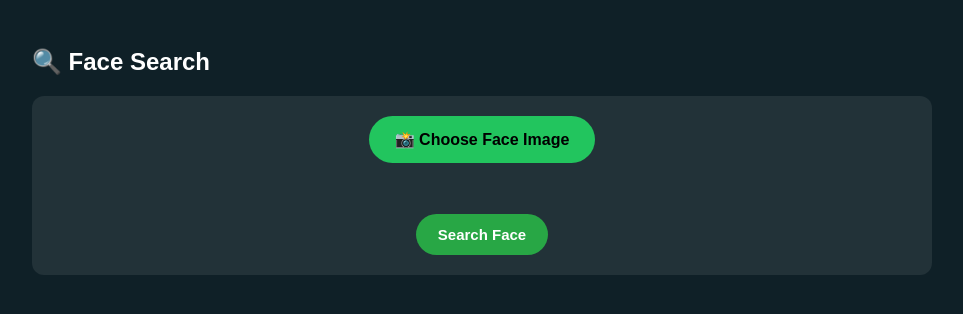
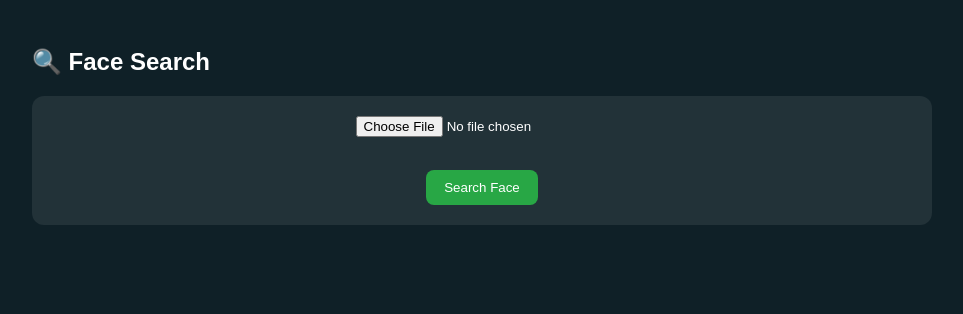
Before and after one commit to MeenuDevil2005/Local_Server, a Flask app: page /face_search in a window 1280 px wide. Shown: the top 314 px of the page, without its empty margins (158-1121 px from the left). Run offline with Flask 3, Linux system fonts and the light colour scheme.

Commit message:
Refactor face search HTML and styles
Updated styles for improved layout and added progress overlay.

```diff
--- a/templates/face_search.html
+++ b/templates/face_search.html
@@ -28,39 +28,10 @@
         .btn{
             background:#28a745;
             color:white;
-            padding:12px 22px;
+            padding:10px 18px;
             border:none;
-            border-radius:30px;
+            border-radius:8px;
             cursor:pointer;
-            font-size:15px;
-            font-weight:bold;
-        }
-
-        /* ===== CUSTOM FILE INPUT ===== */
-        .file-input{
-            display:none;
-        }
-
-        .file-label{
-            display:inline-block;
-            background:#22c55e;
-            color:black;
-            padding:14px 26px;
-            border-radius:40px;
-            cursor:pointer;
-            font-weight:bold;
-            transition:0.3s;
-        }
-
-        .file-label:hover{
-            transform:scale(1.05);
-            box-shadow:0 8px 25px rgba(34,197,94,0.4);
-        }
-
-        .file-name{
-            margin-top:10px;
-            font-size:14px;
-            color:#d1fae5;
         }
 
         .gallery{
@@ -166,18 +155,20 @@
             background:#28a745;
             color:black;
             border-radius:10px;
+            text-decoration:none;
             font-weight:bold;
-            text-decoration:none;
         }
     </style>
 </head>
 <body>
 
-<!-- ===== LOADER ===== -->
+<!-- ===== PROGRESS OVERLAY ===== -->
 <div class="overlay" id="loadingOverlay">
     <div class="progress-box">
-        <p>🔍 Searching Face...</p>
-        <div class="progress-fill"></div>
+        <div class="progress-text">🔍 Searching Face...</div>
+        <div class="progress-bar">
+            <div class="progress-fill"></div>
+        </div>
         <p style="font-size:13px;margin-top:10px;">Please wait</p>
     </div>
 </div>
@@ -188,28 +179,21 @@
 <div class="card">
 <form method="POST" enctype="multipart/form-data" onsubmit="showLoader()">
 
-    <!-- CUSTOM FILE INPUT -->
-    <label for="faceInput" class="file-label">
-        📸 Choose Face Image
-    </label>
     <input
-        id="faceInput"
-        class="file-input"
         type="file"
         name="face_image"
         accept="image/*"
+        capture="user"
         required
         onchange="showPreview(event)"
     >
 
-    <div id="fileName" class="file-name"></div>
-
-    <!-- PREVIEW -->
+    <!-- ===== PREVIEW IMAGE ===== -->
     <div class="preview-box">
         <img id="previewImage">
     </div>
 
-    <br><br>
+    <br>
     <button class="btn">Search Face</button>
 </form>
 
@@ -245,29 +229,29 @@
 
 <script>
 function showLoader(){
-    document.getElementById("loadingOverlay").style.display="flex";
+    document.getElementById("loadingOverlay").style.display = "flex";
 }
 
 function showPreview(event){
     const img = document.getElementById("previewImage");
-    const fileName = document.getElementById("fileName");
     const file = event.target.files[0];
 
     if(file){
         img.src = URL.createObjectURL(file);
-        img.style.display="block";
-        fileName.textContent = "Selected: " + file.name;
+        img.style.display = "block";
+    } else {
+        img.style.display = "none";
     }
 }
 
 function openResult(src, filename){
     document.getElementById("resultImg").src = src;
     document.getElementById("resultDownload").href = "/download/" + filename;
-    document.getElementById("resultModal").style.display="flex";
+    document.getElementById("resultModal").style.display = "flex";
 }
 
 function closeResult(){
-    document.getElementById("resultModal").style.display="none";
+    document.getElementById("resultModal").style.display = "none";
 }
 </script>
 
```
Also changed, not shown: other parts of templates/face_search.html (+25 -7 lines).
